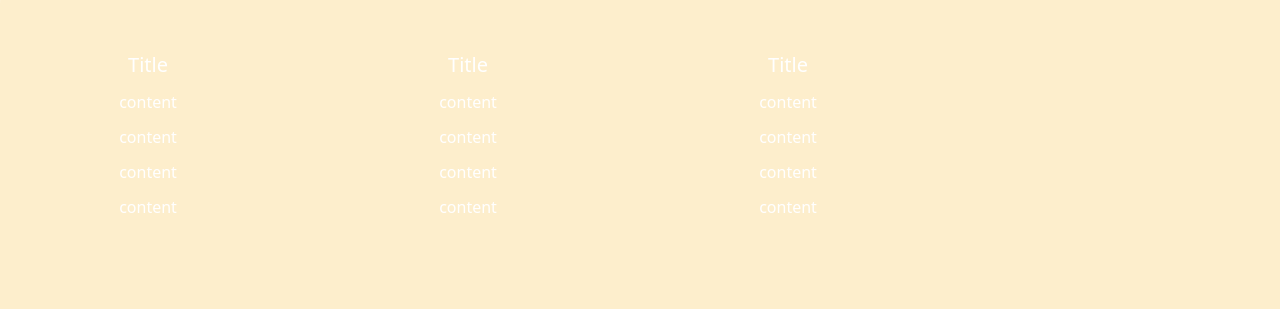
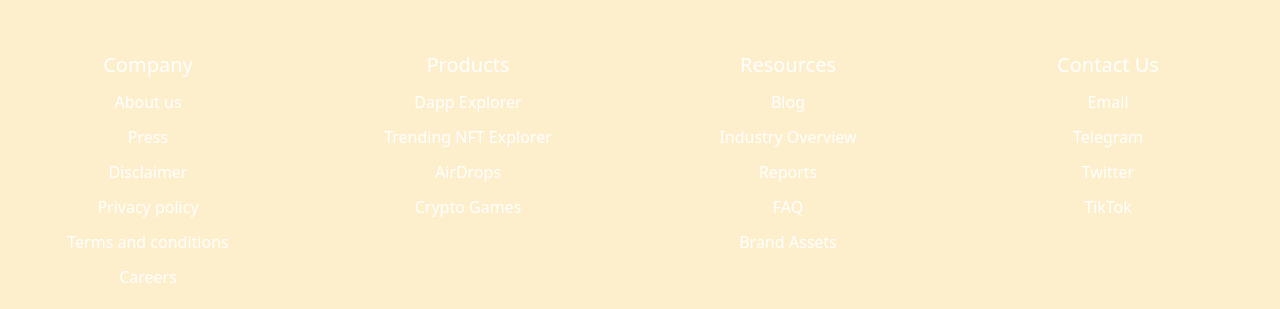
Before and after one commit to KMuthumala/dapp-infinity, a React (Create React App) app: page / in a window 1280 px wide. Shown: the part 2488-2797 px from the top of the page. Built offline with nearby package versions, Linux system fonts and the light colour scheme.

Commit message:
Modified footer

```diff
--- a/src/components/footer/footer.tsx
+++ b/src/components/footer/footer.tsx
@@ -7,33 +7,50 @@ function Footer() {
         <div className={"footer_container"}>
             <Row xs={2} sm={2} md={2} lg={4} className={"footer_row"}>
                 <Col className={"footer_column"}>
-                    <div className={"footer_title"}><h5>Title</h5></div>
+                    <div className={"footer_title"}><h5>Company</h5></div>
                     <div className={"footer_content"}>
-                            <div>content</div>
-                            <div>content</div>
-                            <div>content</div>
-                            <div>content</div>
+                            <div>About us</div>
+                            <div>Press</div>
+                            <div>Disclaimer</div>
+                            <div>Privacy policy</div>
+                            <div>Terms and conditions</div>
+                            <div>Careers</div>
                     </div>
                 </Col>
                 <Col className={"footer_column"}>
-                    <div className={"footer_title"}><h5>Title</h5></div>
+                    <div className={"footer_title"}><h5>Products</h5></div>
                     <div className={"footer_content"}>
-                            <div>content</div>
-                            <div>content</div>
-                            <div>content</div>
-                            <div>content</div>
+                            <div>Dapp Explorer</div>
+                            <div>Trending NFT Explorer</div>
+                            <div>AirDrops</div>
+                            <div>Crypto Games</div>
                     </div>
                 </Col>
                 <Col className={"footer_column"}>
-                    <div className={"footer_title"}><h5>Title</h5></div>
+                    <div className={"footer_title"}><h5>Resources</h5></div>
                     <div className={"footer_content"}>
-                            <div>content</div>
-                            <div>content</div>
-                            <div>content</div>
-                            <div>content</div>
+                            <div>Blog</div>
+                            <div>Industry Overview</div>
+                            <div>Reports</div>
+                            <div>FAQ</div>
+                            <div>Brand Assets</div>
+                    </div>
+                </Col>
+                <Col className={"footer_column"}>
+                    <div className={"footer_title"}><h5>Contact Us</h5></div>
+                    <div className={"footer_content"}>
+                        <div>Email</div>
+                        <div>Telegram</div>
+                        <div>Twitter</div>
+                        <div>TikTok</div>
                     </div>
                 </Col>
 
+            </Row>
+            <Row xs={2} sm={2} md={2} lg={4} className={"footer_row"}>
+                <Col className={"footer_column"}>
+                © 2022 Dapp Infinity
+                </Col>
             </Row>
         </div>
 
```
